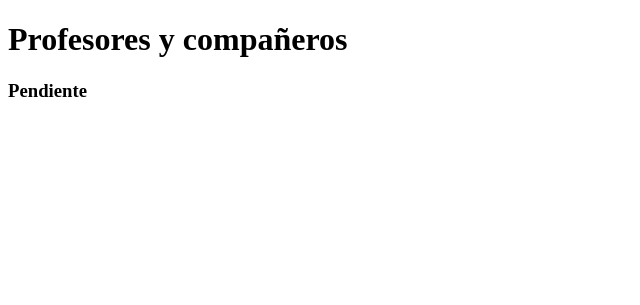
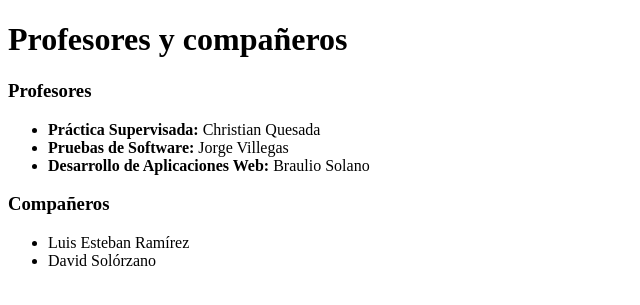
Before and after one commit to Crexzyz/apps-web, a PHP site: page /html/teachers.html in a window 1280 px wide. Shown: the top 305 px of the page, without its empty margins (0-640 px from the left). Run offline with PHP 8.4, Linux system fonts and the light colour scheme.

Commit message:
Add content to last pages

```diff
--- a/project-1/html/head.html
+++ b/project-1/html/head.html
@@ -1,5 +1,5 @@
 <head>
-    <script src="https://cdn.jsdelivr.net/npm/bootstrap@5.0.2/dist/js/bootstrap.bundle.min.js" integrity="sha384-MrcW6ZMFYlzcLA8Nl+NtUVF0sA7MsXsP1UyJoMp4YLEuNSfAP+JcXn/tWtIaxVXM" crossorigin="anonymous"></script>
+    <script src="bootstrap.min.js" crossorigin="anonymous"></script>
     <link rel="stylesheet" href="main.css">
     <meta name="viewport" content="width=device-width,initial-scale=1.0">
     <meta name="theme-color" content="#007200" >
--- a/project-1/html/header.html
+++ b/project-1/html/header.html
@@ -86,7 +86,7 @@
                     <svg class="nav-svg">
                         <!--#include virtual="svg/mail.svg" -->
                     </svg>
-                    Contácteme
+                    Contacto
                 </a>
             </li>
         </ul>
--- a/project-1/html/teachers.html
+++ b/project-1/html/teachers.html
@@ -7,7 +7,19 @@
     <main>
         <h1>Profesores y compañeros</h1>
         <section>
-            <h3>Pendiente</h3>
+            <h3>Profesores</h3>
+            <ul>
+                <li><strong>Práctica Supervisada: </strong>Christian Quesada</li>
+                <li><strong>Pruebas de Software: </strong>Jorge Villegas</li>
+                <li><strong>Desarrollo de Aplicaciones Web: </strong>Braulio Solano</li>
+            </ul>
+        </section>
+        <section>
+            <h3>Compañeros</h3>
+            <ul>
+                <li>Luis Esteban Ramírez</li>
+                <li>David Solórzano</li>
+            </ul>
         </section>
     </main>
     <!--#include virtual="/footer.html" -->
--- a/project-1/scss/main.scss
+++ b/project-1/scss/main.scss
@@ -171,3 +171,8 @@ svg {
     width: 10rem;
     margin: 1rem;
 }
+
+.fit-div {
+    max-width: 100%;
+    max-height: 100%;
+}
```
Also changed, not shown: project-1/html/downloads.html (+16 -3 lines).
